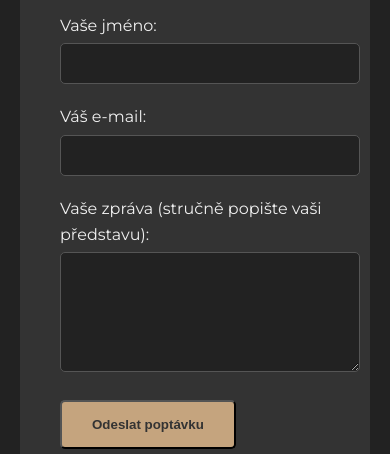
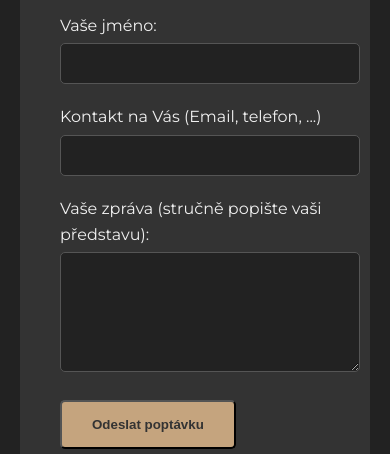
Before and after one commit to jandolejs/vestavne_skrine, a PHP site: page / in a window 390 px wide. Shown: the part 6046-6500 px from the top of the page. Run offline with PHP 8.4, Linux system fonts and the light colour scheme; data that the repository does not hold is empty.

Commit message:
Update email label and input in the form
use email or phone *anything* field. feel free to put skype there

```diff
--- a/src/index.php
+++ b/src/index.php
@@ -387,8 +387,8 @@
                                 <input type="text" id="name" name="name" required>
                             </div>
                             <div class="form-group">
-                                <label for="email">Váš e-mail:</label>
-                                <input type="email" id="email" name="email" required>
+                                <label for="email">Kontakt na Vás (Email, telefon, ...)</label>
+                                <input id="email" name="email" required>
                             </div>
                             <div class="form-group">
                                 <label for="message">Vaše zpráva (stručně popište vaši představu):</label>
```
